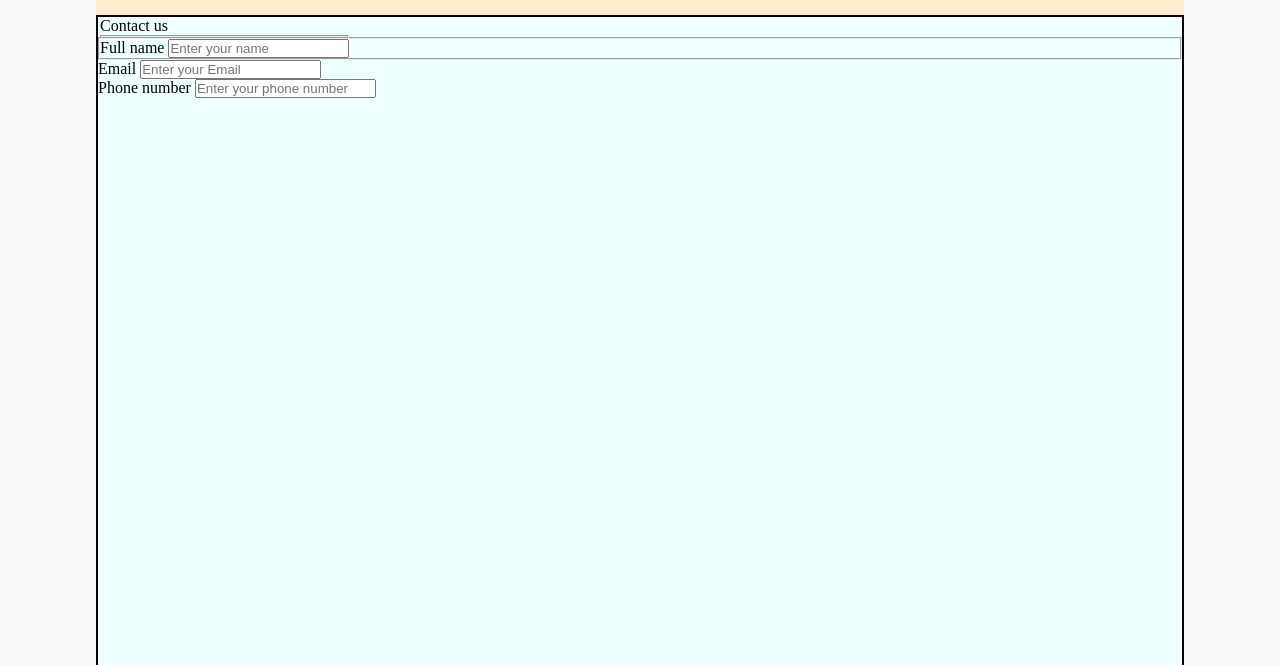
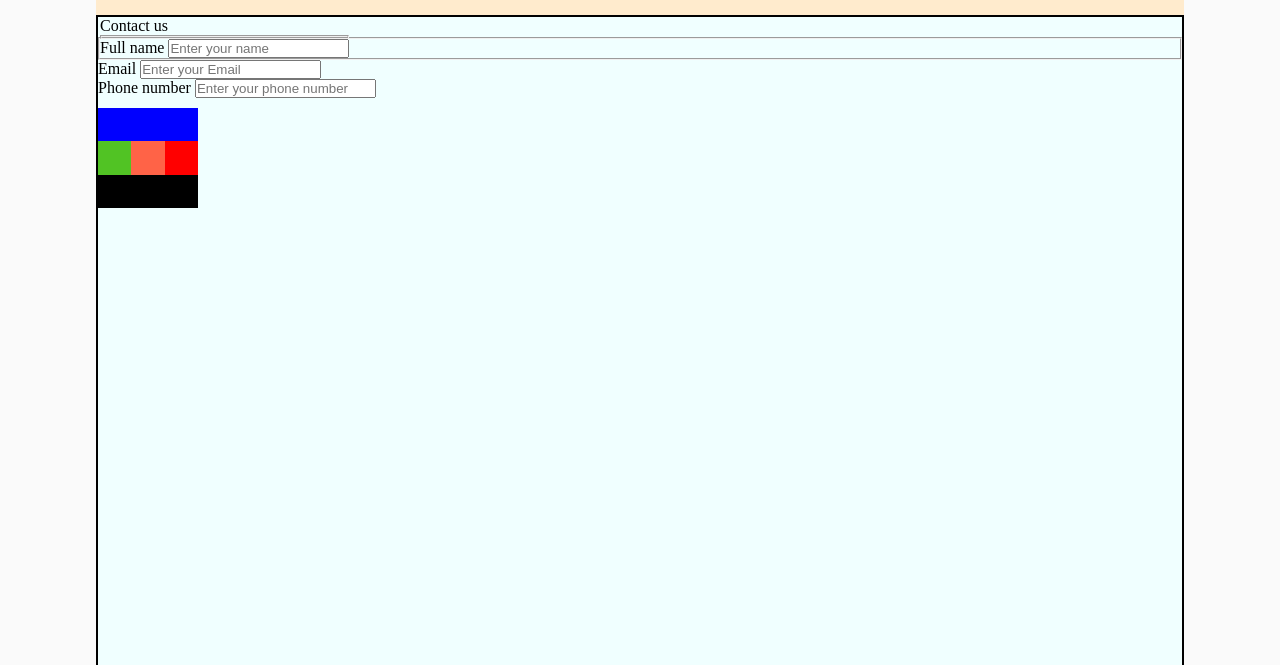
Before and after one commit to PhilipYEAHHH/webutv2-arsenal, a plain HTML site: page arsenal/arsenal-web/contacts.html in a window 1280 px wide. Shown: the part 135-800 px from the top of the page. Drawn offline with Linux system fonts and the light colour scheme.

Commit message:
added grid

```diff
--- a/arsenal/arsenal-web/contacts.html
+++ b/arsenal/arsenal-web/contacts.html
@@ -53,7 +53,12 @@
           required
         />
         </legend>
-      </section>
+        <div class="grid-contaner">
+          <div class="up"></div>
+          <div class="side1"></div>
+          <div class="midel"></div>
+          <div class="side2"></div>
+          <div class="down"></div>
     </main>
         <hr>
     <footer><h4>&copy Philip Johansson 2025</h3></footer>
--- a/arsenal/arsenal-web/styles/styles.css
+++ b/arsenal/arsenal-web/styles/styles.css
@@ -2,6 +2,7 @@
   --primary-color: #fafafa;
   --titel-color: #e02b2b;
   --btn-color: #ed8a8a;
+  --text-color: #000;
 }
 * {
   margin: 0;
@@ -97,6 +98,45 @@ a:hover {
   color: blue;
 }
 
+/* this is just to show I know how to use grids but i did not have a good idea for them in my prodjekt :D  */
+.grid-contaner {
+  height: 100px;
+  width: 100px;
+  display: grid;
+  grid-template-areas:
+    "up up up"
+    "side1 midel side2"
+    "down down down";
+  grid-template-columns: 1fr 1fr 1fr;
+  grid-template-rows: 1fr 1fr 1fr;
+  margin-top: 10px;
+}
+
+.up {
+  background-color: blue;
+  grid-area: up;
+}
+
+.side1 {
+  background-color: rgb(81, 195, 36);
+  grid-area: side1;
+}
+
+.side2 {
+  background-color: rgb(255, 0, 0);
+  grid-area: side2;
+}
+
+.midel {
+  background-color: tomato;
+  grid-area: midel;
+}
+
+.down {
+  background-color: rgb(0, 0, 0);
+  grid-area: down;
+}
+
 @media (min-width: 1000px) {
   section {
     width: 85vw;
@@ -109,6 +149,7 @@ a:hover {
 @media (prefers-color-scheme: dark) {
   :root {
     --primary-color: #000;
+    --text-color: var(--primary-color);
   }
 }
 @media (prefers-reduced-motion: reduce) {
```
